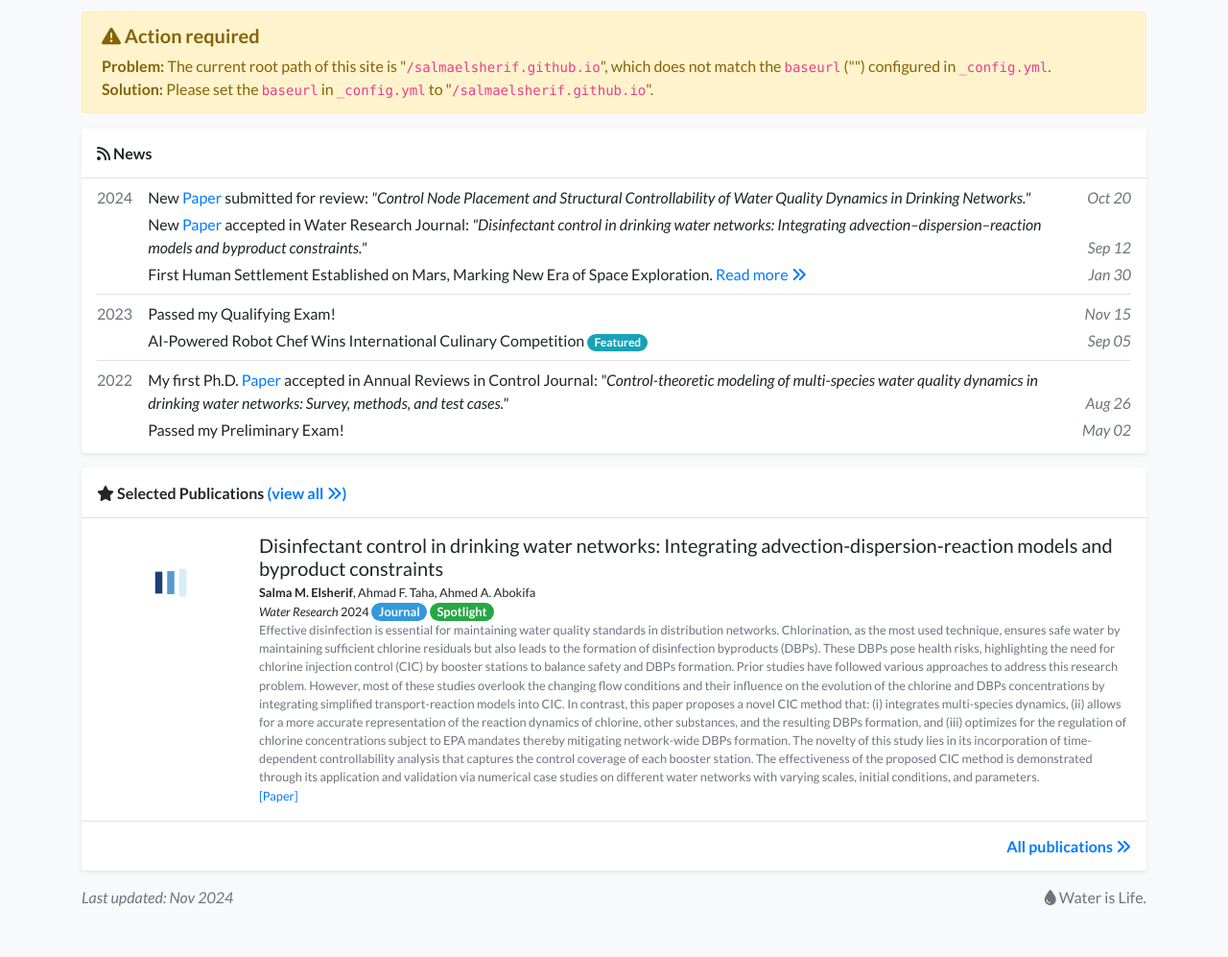
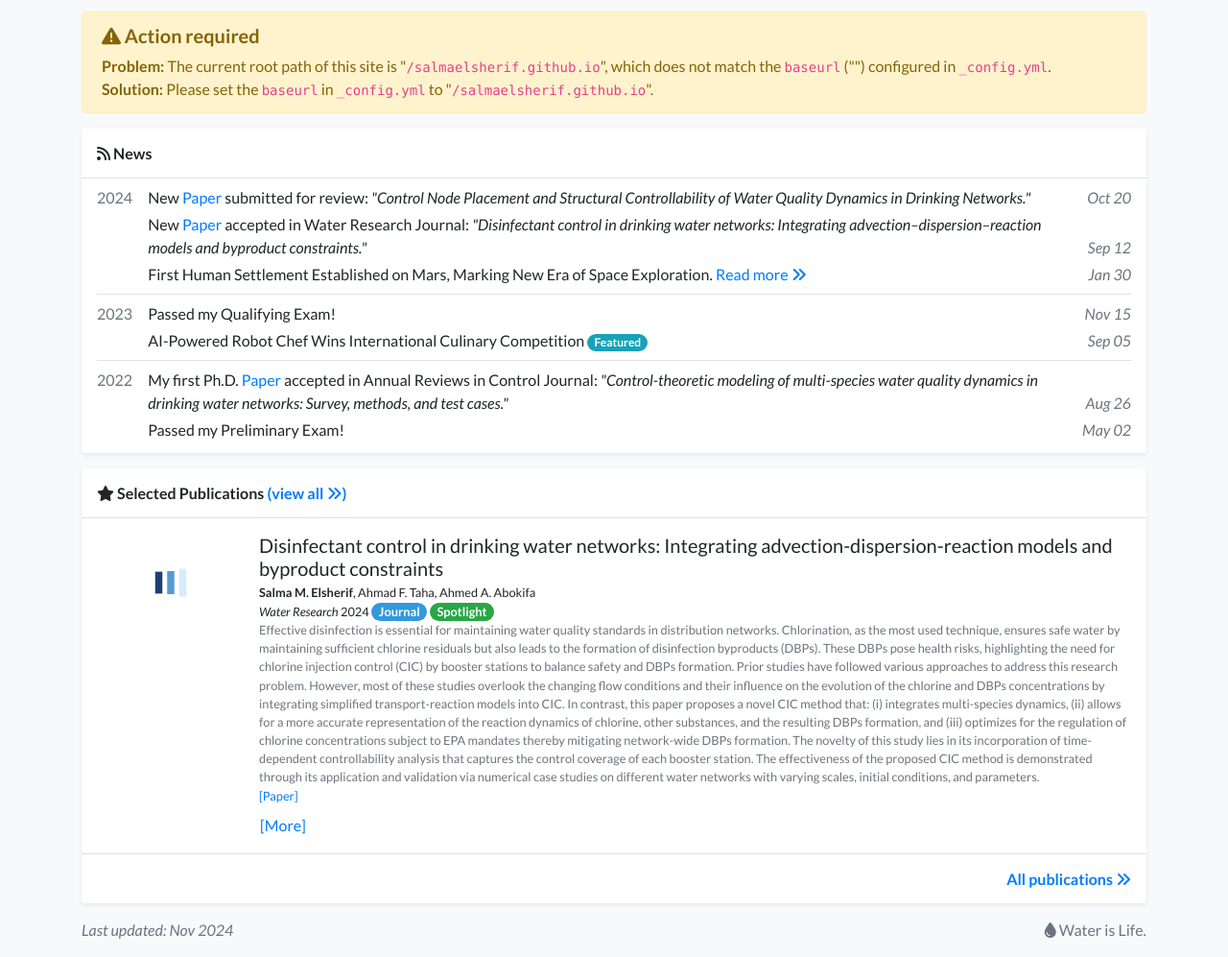
Before and after one commit to salmamelsherif/salmaelsherif.github.io, a Jekyll site: the page built from index.html, in a window 1280 px wide and 1181 px high, cut to the strip 184-1181 px from the top of the window. Shown: the whole strip at 96% size. Built offline with Jekyll 4.4.1, drawn with Linux system fonts in a browser that asks for light colours; nearby versions of some CDN libraries; a style sheet for code colours, icons or effects is not loaded.

Commit message:
Update publication_item.html

```diff
--- a/_includes/widgets/publication_item.html
+++ b/_includes/widgets/publication_item.html
@@ -11,9 +11,10 @@
         <div class="col-md-9 col-xl-10 p-3 pl-md-0">
             <h5 class="mt-0 mb-1 font-weight-normal">{{ item.title }}</h5>
             <p class="mt-0 mb-0 small">{% include widgets/author_list.html authors=item.authors %}</p>
-            <p class="mt-0 mb-0 small">{{item.pub_pre}}<i>{{ item.pub }}</i>{{ item.pub_post }} {{ item.pub_date }} {{ item.pub_last }}</p>
+            <p class="mt-0 mb-0 small">{{ item.pub_pre }}<i>{{ item.pub }}</i>{{ item.pub_post }} {{ item.pub_date }} {{ item.pub_last }}</p>
             <p class="mt-0 mb-0 small text-muted">{{ item.abstract }}</p>
 
+            <!-- Links Section -->
             <p class="small pb-0 mb-0 lh-125 text-muted abstract-links">
                 {% for link in item.links %}
                 {% if link[1].url %}
@@ -24,31 +25,24 @@
                 {% endfor %}
             </p>
 
+            <!-- Toggle Button and Hidden Content After Links -->
+            <button class="btn btn-link p-0 small text-primary mt-2" onclick="toggleAbstract('{{ item.id }}')">[More]</button>
+            <div id="abstract-{{ item.id }}" class="mt-2" style="display: none;">
+                <p class="small text-muted">{{ item.detailed_abstract }}</p> <!-- Content from YAML -->
+            </div>
+
         </div>
     </div>
 </div>
 
-<div class="row no-gutters d-md-none {% unless include.hide_bottom_border %}border-bottom{% endunless %} border-gray {% if include.first %}rounded-top{% endif %} {% if include.last %}rounded-bottom{% endif %} {% if item.cover %}lazy{% endif %}" data-src="{{ item.cover | relative_url }}">
-    <div class="w-100" style="background-color: rgba(255,255,255,0.9);">
-        <div class="d-flex align-items-start flex-column py-3 px-4">
-            <div class="mb-auto"></div>
-            <div>
-                <h5 class="mt-0 mb-1 font-weight-normal">{{ item.title }}</h5>
-                <p class="mt-0 mb-0 small">{% include widgets/author_list.html authors=item.authors %}</p>
-                <p class="mt-0 mb-0 small">{{item.pub_pre}}<i>{{ item.pub }}</i>{{ item.pub_post }} {{ item.pub_date }} {{ item.pub_last }}</p>
-                <p class="mt-0 mb-0 small text-muted">{{ item.abstract }}</p>
-
-                <p class="small pb-0 mb-0 lh-125 text-muted abstract-links">
-                    {% for link in item.links %}
-                    {% if link[1].url %}
-                    <a target="{{ link[1]['target'] }}" href="{{ link[1]['url'] }}">[{{ link[0] }}]</a>
-                    {% else %}
-                    <a target="_blank" href="{{ link[1] }}">[{{ link[0] }}]</a>
-                    {% endif %}
-                    {% endfor %}
-                </p>
-            </div>
-        </div>
-    </div>
-
-</div>
+<!-- JavaScript to Handle Toggle Functionality -->
+<script>
+    function toggleAbstract(id) {
+        var abstract = document.getElementById('abstract-' + id);
+        if (abstract.style.display === "none") {
+            abstract.style.display = "block";
+        } else {
+            abstract.style.display = "none";
+        }
+    }
+</script>
```
